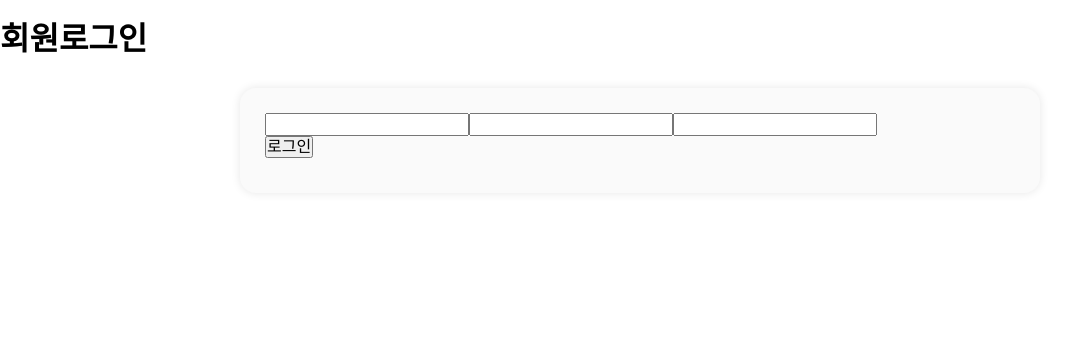
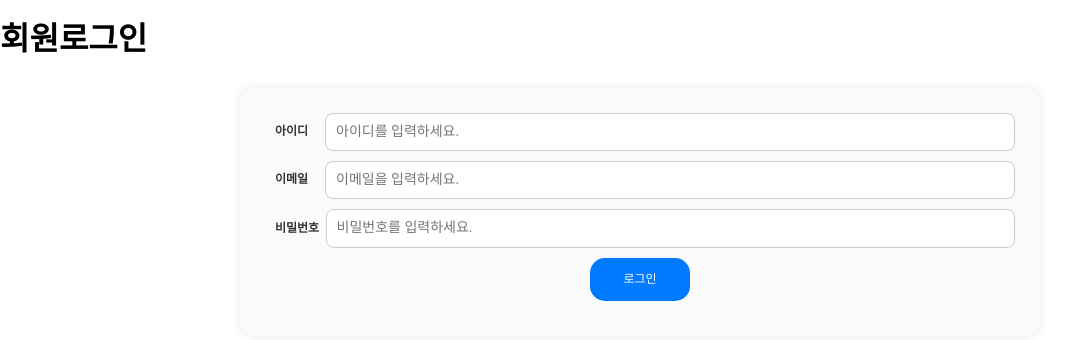
Before and after one commit to devdorong/til_react_cra, a React (Create React App) app: page / in a window 1280 px wide. Shown: the top 340 px of the page, without its empty margins (0-1076 px from the left). Built offline with nearby package versions, Linux system fonts and the light colour scheme.

Commit message:
[docs] useState 기초

```diff
--- a/src/components/form/InputField.jsx
+++ b/src/components/form/InputField.jsx
@@ -1,13 +1,51 @@
+import styled from "@emotion/styled";
 import React from "react";
 
-function InputField(type, value, placeholder, onChange) {
+// 전역 자리
+const StyledInput = styled.input`
+  width: 100%;
+  padding: 10px;
+  border: 1px solid #ccc;
+  border-radius: 8px;
+  font-size: 14px;
+
+  &:focus {
+    outline: none;
+    border: 1px solid #007bff;
+  }
+`;
+const StyledLabel = styled.label`
+  font-size: 12px;
+  display: block;
+  padding-left: 10px;
+  color: #333;
+  font-weight: 600;
+  white-space: nowrap;
+  min-width: 50px;
+`;
+const InputGroup = styled.div`
+  display: flex;
+  align-items: center;
+  gap: 10px;
+  margin-bottom: 10px;
+`;
+
+function InputField({ label, type, name, id, value, placeholder, onChange }) {
+  // js 자리
+
+  // jsx 자리
   return (
-    <input
-      type={type}
-      value={value}
-      placeholder={placeholder}
-      onChange={e => onChange(e)}
-    />
+    <InputGroup>
+      <StyledLabel htmlFor={id}>{label}</StyledLabel>
+      <StyledInput
+        type={type}
+        name={name}
+        id={id}
+        value={value}
+        placeholder={placeholder}
+        onChange={onChange}
+      />
+    </InputGroup>
   );
 }
 
--- a/src/components/form/LoginForm.jsx
+++ b/src/components/form/LoginForm.jsx
@@ -2,22 +2,7 @@ import styled from "@emotion/styled";
 import React from "react";
 import InputField from "./InputField";
 
-function LoginForm({
-  userId,
-  setUserId,
-  userEmail,
-  setUserEmail,
-  userPassword,
-  setUserPassword,
-  formData,
-  setFormData,
-  errorMessage,
-  handleUserId,
-  handleUserEmail,
-  handleUserPassword,
-  handleSubmit,
-}) {
-  //js
+// 전역 자리
 const FormContainer = styled.div`
   width: 100%;
   padding: 25px;
@@ -32,32 +17,60 @@ function LoginForm({
   margin-top: 10px;
   font-size: 12px;
 `;
-  //jsx
+const SubmitButton = styled.button`
+  width: 100%;
+  padding: 15px;
+  max-width: 100px;
+  margin: 0px auto;
+  display: block;
+  border-radius: 15px;
+  background-color: #007bff;
+  color: #fff;
+  border: none;
+  cursor: pointer;
+  font-size: 12px;
+  &:hover {
+    background-color: #0056b3;
+  }
+`;
+
+function LoginForm({ formData, errorMessage, handleChange, handleSubmit }) {
+  // js 자리
+
+  // jsx 자리
   return (
     <FormContainer>
-      <form onSubmit={e => handleSubmit(e)}>
+      <form onSubmit={handleSubmit}>
         <InputField
+          label="아이디"
           type="text"
-          value={userId}
+          name="user_id"
+          id="user_id"
+          value={formData.user_id}
           placeholder="아이디를 입력하세요."
-          onChange={e => handleUserId(e)}
+          onChange={handleChange}
         />
         <InputField
+          label="이메일"
           type="email"
-          value={userEmail}
-          placeholder="이메일을 입력하세요"
-          onChange={e => handleUserEmail(e)}
+          name="user_email"
+          id="user_email"
+          value={formData.user_email}
+          placeholder="이메일을 입력하세요."
+          onChange={handleChange}
         />
         <InputField
+          label="비밀번호"
           type="password"
-          value={userPassword}
+          name="user_pw"
+          id="user_pw"
+          value={formData.user_pw}
           placeholder="비밀번호를 입력하세요."
-          onChange={e => handleUserPassword(e)}
+          onChange={handleChange}
         />
-        <br />
-        <button type="submit">로그인</button>
+
+        <SubmitButton type="submit">로그인</SubmitButton>
       </form>
-
       <ErrorText>{errorMessage}</ErrorText>
     </FormContainer>
   );
--- a/src/pages/Test.jsx
+++ b/src/pages/Test.jsx
@@ -3,51 +3,43 @@ import LoginForm from "../components/form/LoginForm";
 
 function Test() {
   // js 자리
-
-  // 변수 관리
-  const [userId, setUserId] = useState("");
-  const [userEmail, setUserEmail] = useState("");
-  const [userPassword, setUserPassword] = useState("");
   const [errorMessage, setErrorMessage] = useState("");
+  // 모든 데이터가 모여지는 변수다
   const [formData, setFormData] = useState({
-    id: "",
-    email: "",
-    pw: "",
+    user_id: "",
+    user_email: "",
+    user_pw: "",
   });
 
-  // 이벤트 처리함수
-  const handleUserId = e => {
-    setUserId(e.target.value);
-  };
-  const handleUserEmail = e => {
-    setUserEmail(e.target.value);
-  };
-  const handleUserPassword = e => {
-    setUserPassword(e.target.value);
+  const handleChange = e => {
+    const { name, value } = e.target;
+    console.log(name, value);
+    setFormData({ ...formData, [name]: value });
   };
 
   const handleSubmit = e => {
     // 웹브라우저 새로 고침 방지
     e.preventDefault();
-    if (userId === "") {
+    if (formData.user_id === "") {
       setErrorMessage("아이디를 입력하세요.");
       return;
     }
-    if (userEmail === "") {
+    if (formData.user_email === "") {
       setErrorMessage("이메일을 입력하세요.");
       return;
     }
-    if (userPassword === "") {
+    if (formData.user_pw === "") {
       setErrorMessage("비밀번호를 입력하세요.");
       return;
     }
     console.log("백엔드로 데이터 보내요~");
-    console.log(`${userId} ${userEmail} ${userPassword}`);
     // 쿼리 스트링으로 보내기
-    console.log(`/login/?id=${userId}&email=${userEmail}&pw=${userPassword}`);
+    console.log(
+      `/login/?id=${formData.user_id}&email=${formData.user_email}&pw=${formData.user_pw}`,
+    );
 
     // 객체로 보내기
-    setFormData({ id: userId, email: userEmail, pw: userPassword });
+    const data = { ...formData };
     setErrorMessage("");
   };
 
@@ -56,20 +48,11 @@ function Test() {
     <div>
       <h1>회원로그인</h1>
       <LoginForm
-        userId={userId}
-        setUserId={setUserId}
-        userEmail={userEmail}
-        setUserEmail={setUserEmail}
-        userPassword={userPassword}
-        setUserPassword={setUserPassword}
         formData={formData}
-        setFormData={setFormData}
         errorMessage={errorMessage}
-        handleUserId={handleUserId}
-        handleUserEmail={handleUserEmail}
-        handleUserPassword={handleUserPassword}
+        handleChange={handleChange}
         handleSubmit={handleSubmit}
-      ></LoginForm>
+      />
     </div>
   );
 }
```
Also changed, not shown: 1 other file (tests, documents, lock files or other folders). Lines whose indentation alone changed are shown as unchanged.
